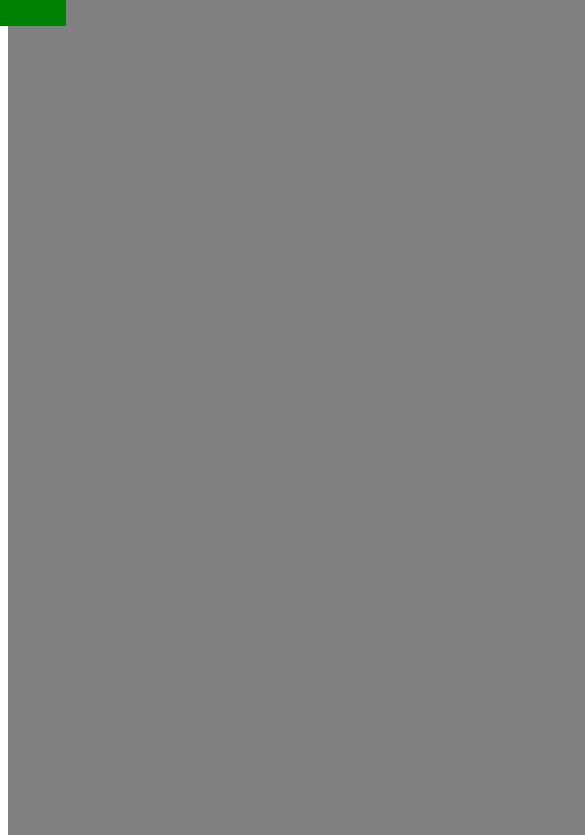
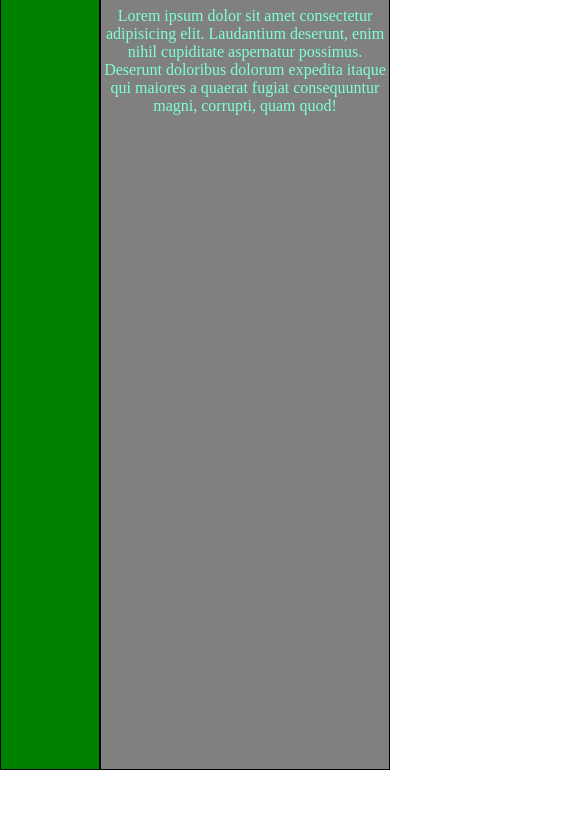
Before and after one commit to JackBadeaux/CSS-Projects, a plain HTML site: page day 5 review css/problem 5/index.html in a window 390 px wide. Shown: the part 74-909 px from the top of the page, 585 px wide, since content can reach past the window. After the commit the page ends 844 px from the top, so only its background shows below. Drawn offline with Linux system fonts and the light colour scheme.

Commit message:
finshed problem 5 start problem 6

```diff
--- a/day 5 review css/problem 5/css/style.css
+++ b/day 5 review css/problem 5/css/style.css
@@ -1,16 +1,41 @@
-.sidebar{
+body{
+    margin: 0;
+    padding: 0;
+}
+.sidebar {
     position: fixed;
-    left: 0;
-    height: 100px;
-    background-color: green;
+    width: 200px;
+    height: 100%;
+    background-color: rgb(0, 128, 0);
     z-index: 100;
     top: 0;
+    border: 1px solid black;
+    padding: 10px;
+    color: white;
+    box-sizing: border-box;
 }
-.main{
-    position:relative;
+
+.main {
+    position: relative;
     background-color: gray;
     text-align: center;
-    width: 1500px;
-    height: 1500px;
-    top:0;
+    top: 0;
+    left: 0;
+    width: calc(100%-200px);
+    height: 100vh;
+    border: 1px solid black;
+    color: aquamarine;
+    box-sizing: border-box;
+    margin-left: 200px;
 }
+@media (max-width:600px) {
+    .sidebar{
+        width: 100px;
+        height: 100%;
+        font-size: smaller;
+    }
+    .main {
+        width: calc(100% - 100px);
+        margin-left: 100px;
+    }
+}
--- a/day 5 review css/problem 5/index.html
+++ b/day 5 review css/problem 5/index.html
@@ -12,10 +12,10 @@
     <main>
         <div class="main">
             <h1>hello</h1>
+            <p>Lorem ipsum dolor sit amet consectetur adipisicing elit. Laudantium deserunt, enim nihil cupiditate aspernatur possimus. Deserunt doloribus dolorum expedita itaque qui maiores a quaerat fugiat consequuntur magni, corrupti, quam quod!</p>
         </div>
         <div class="sidebar">
             <h1>hello</h1>
-
         </div>
     </main>
 </body>
```
Also changed, not shown: day 5 review css/problem 6/css/style.css (added, +16 -0 lines), day 5 review css/problem 6/index.html (added, +16 -0 lines), day 5 review css/problem 6/images/block.png (added), day 5 review css/problem 6/images/win1.png (added), day 5 review css/problem 6/images/win2.png (added).
